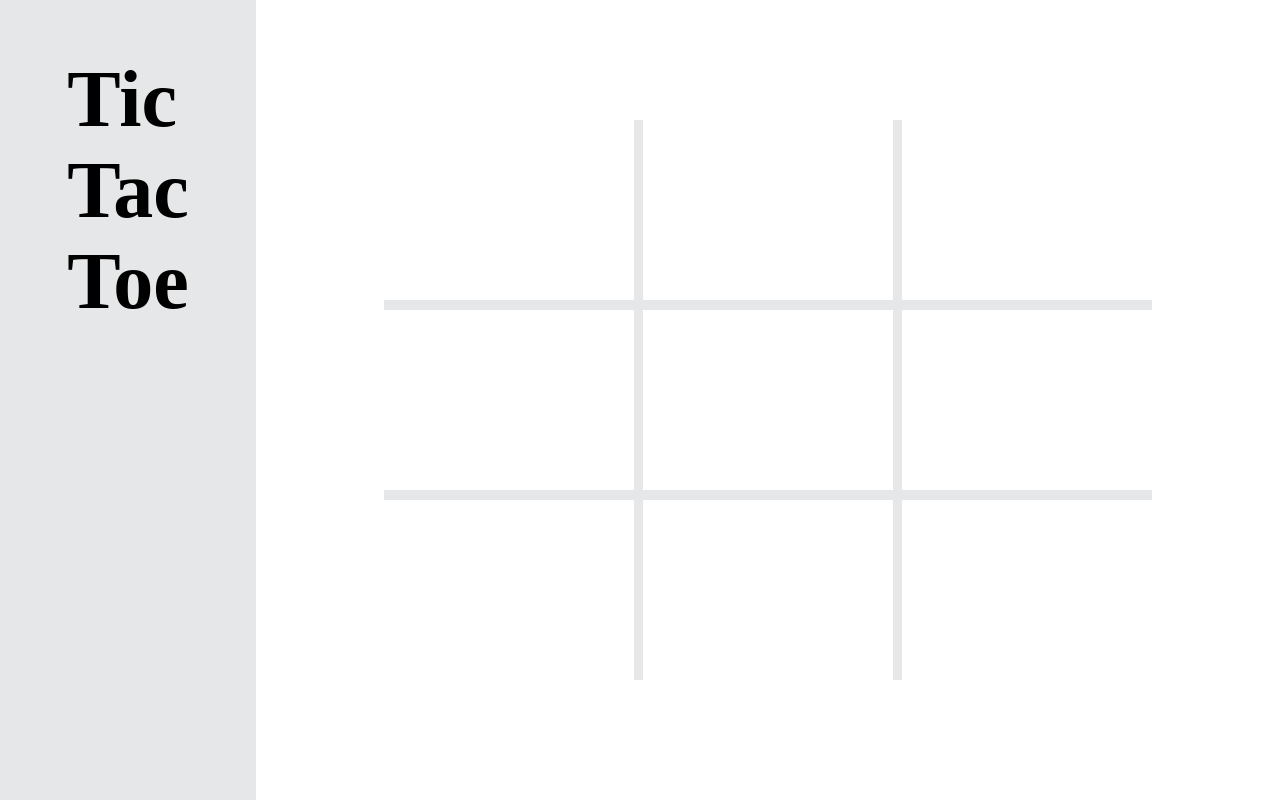
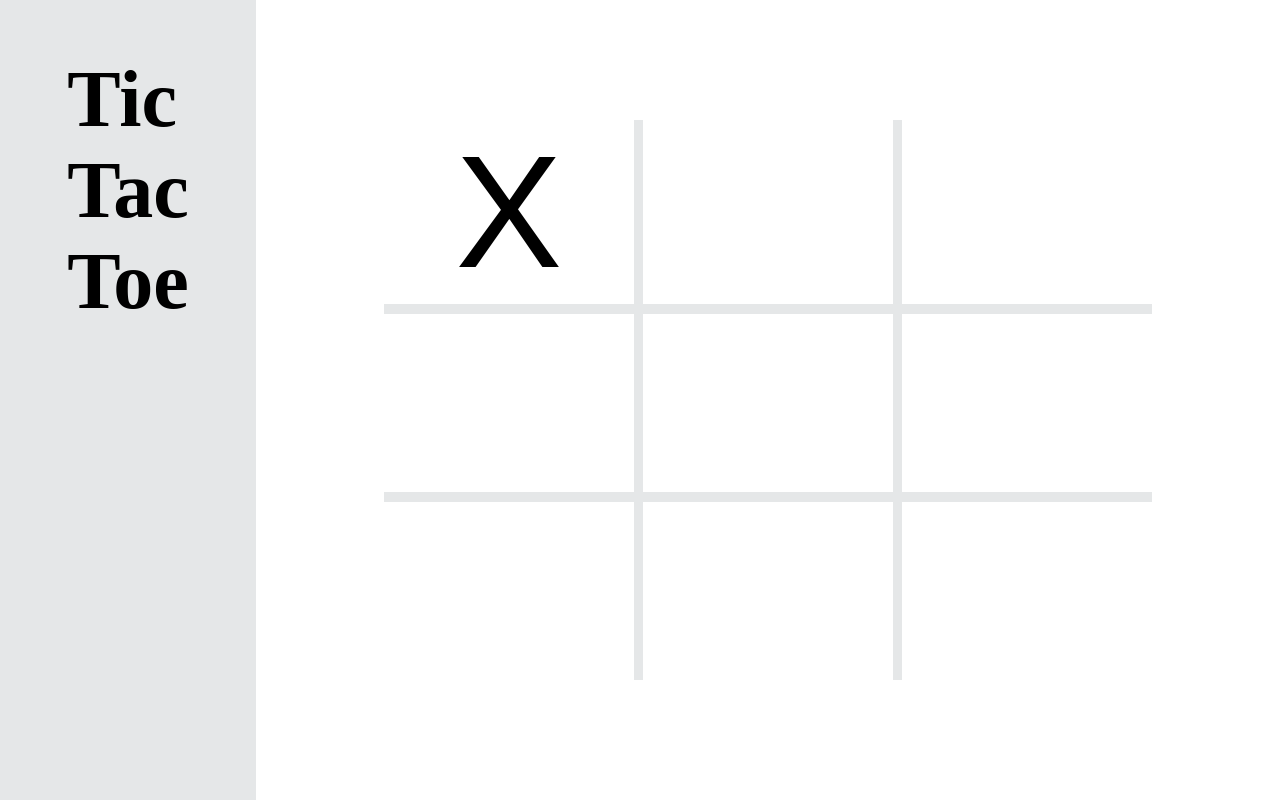
Before and after one commit to SantiagoCuevas/tic-tac-toe, a plain HTML site: page index.html in a window 1280 px wide. Both pictures are taken after a click on the element 508 px from the left and 210 px from the top of the page. Drawn offline with Linux system fonts and the light colour scheme.

Commit message:
display player input on tile

```diff
--- a/script.js
+++ b/script.js
@@ -3,14 +3,26 @@ const TileState = {
   O: "O",
   X: "X",
 };
-const createBoard = (() => {
+
+const player = (() => {
+  let activePlayer = TileState.X;
+
+  const toggleActivePlayer = () => {
+    player.activePlayer =
+      player.activePlayer === TileState.O ? TileState.X : TileState.O;
+  };
+
+  return { activePlayer, toggleActivePlayer };
+})();
+
+const gameBoard = (() => {
   const state = [
     [TileState.EMPTY, TileState.EMPTY, TileState.EMPTY],
     [TileState.EMPTY, TileState.EMPTY, TileState.EMPTY],
     [TileState.EMPTY, TileState.EMPTY, TileState.EMPTY],
   ];
 
-  const takeTurn = (tileState, row, col) => {
+  const changeTileState = (tileState, row, col) => {
     if (state[row][col] !== TileState.EMPTY) {
       throw new Error("Tile already picked");
     }
@@ -20,55 +32,48 @@ const createBoard = (() => {
     console.log(state);
   };
 
-  return { takeTurn, state };
+  return { changeTileState, state };
 })();
 
 const displayGame = (() => {
   const tiles = document.querySelectorAll(".tile");
 
   tiles.forEach((tile) => {
-    tile.addEventListener("click", () => {
-      row = tile.getAttribute("data-row");
-      col = tile.getAttribute("data-col");
+    tile.addEventListener("click", (e) => {
+      const row = parseInt(e.target.dataset.row);
+      const col = parseInt(e.target.dataset.col);
+
+      tile.classList.add("selected");
+      tile.innerHTML = `${player.activePlayer}`;
+      playGame.takeTurn(player.activePlayer, row, col);
     });
   });
 })();
 
-const createGame = (() => {
-  let activePlayer = TileState.X;
-  const board = createBoard;
-  console.log(board.state);
+const playGame = (() => {
+  const takeTurn = (tileState, row, col) => {
+    if (checkWin()) {
+      endGame();
+    }
 
-  const toggleActivePlayer = (currentPlayer) => {
-    activePlayer = currentPlayer === TileState.O ? TileState.X : TileState.O;
-  };
+    gameBoard.changeTileState(tileState, row, col);
 
-  const startGame = () => {
-    while (true) {
-      board.takeTurn(activePlayer, row, col);
-
-      if (checkWin()) {
-        endGame();
-        break;
-      }
-
-      toggleActivePlayer(activePlayer);
-    }
+    player.toggleActivePlayer();
   };
 
   const checkWin = () => {
     const combos = [
-      ...board.state,
-      [(board.state[0][0], board.state[1][0], board.state[2][0])],
-      [board.state[0][1], board.state[1][1], board.state[2][1]],
-      [board.state[0][2], board.state[1][2], board.state[2][2]],
-      [board.state[0][0], board.state[1][1], board.state[2][2]],
-      [board.state[0][2], board.state[1][1], board.state[2][0]],
+      ...gameBoard.state,
+      [(gameBoard.state[0][0], gameBoard.state[1][0], gameBoard.state[2][0])],
+      [gameBoard.state[0][1], gameBoard.state[1][1], gameBoard.state[2][1]],
+      [gameBoard.state[0][2], gameBoard.state[1][2], gameBoard.state[2][2]],
+      [gameBoard.state[0][0], gameBoard.state[1][1], gameBoard.state[2][2]],
+      [gameBoard.state[0][2], gameBoard.state[1][1], gameBoard.state[2][0]],
     ];
 
     for (let i = 0; i < combos.length; i++) {
       const activePlayerWon = combos[i].every((item) => {
-        return item === activePlayer;
+        return item === player.activePlayer;
       });
 
       if (activePlayerWon) {
@@ -82,5 +87,5 @@ const createGame = (() => {
     console.log("You Win");
   };
 
-  return {};
+  return { takeTurn };
 })();
--- a/style.css
+++ b/style.css
@@ -44,3 +44,11 @@ body {
 .tile {
   background-color: white;
 }
+
+.selected {
+  display: flex;
+  justify-content: center;
+  align-items: center;
+  font-family: sans-serif;
+  font-size: 20vh;
+}
```
